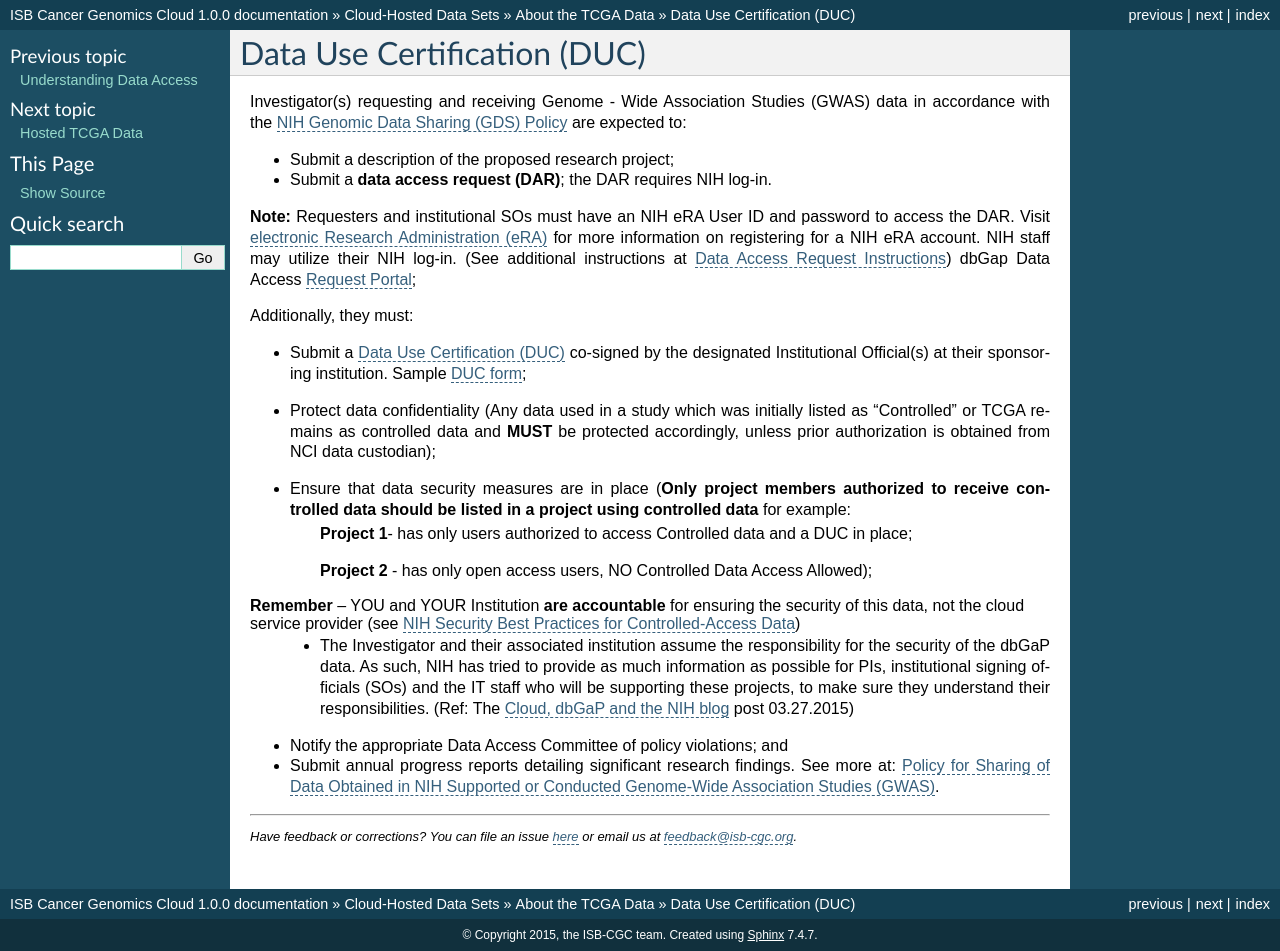
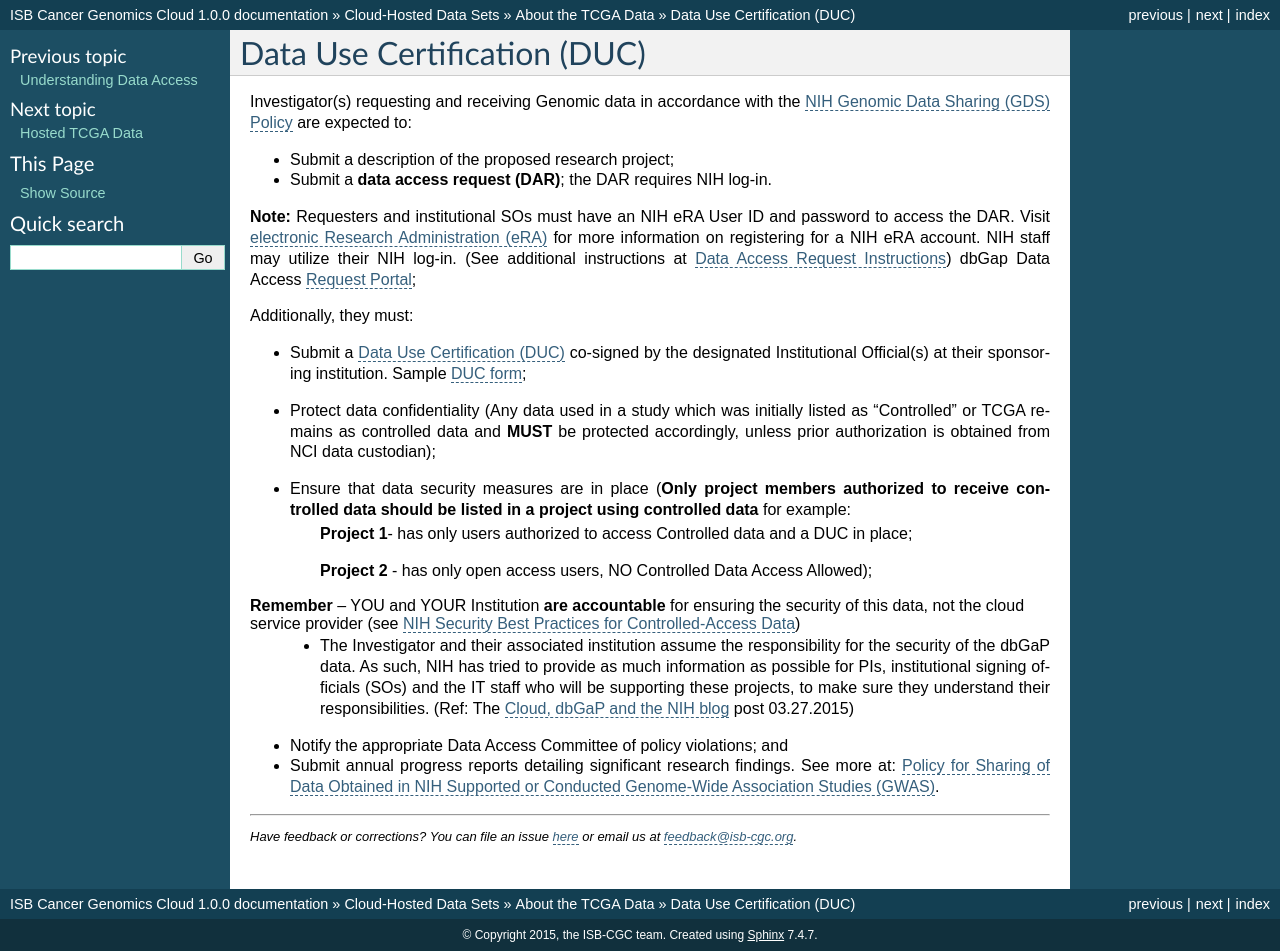
Before and after one commit to isb-cgc/readthedocs, a Sphinx documentation site: the page built from docs/source/sections/data/data2/Data-Use-Certification.rst, in a window 1280 px wide and 951 px high. Built offline with Sphinx 7.4.7, drawn with Linux system fonts in a browser that asks for light colours.

Commit message:
Update Data-Use-Certification.rst

```diff
--- a/docs/source/sections/data/data2/Data-Use-Certification.rst
+++ b/docs/source/sections/data/data2/Data-Use-Certification.rst
@@ -1,7 +1,7 @@
 ********
 Data Use Certification (DUC)
 ********
-Investigator(s) requesting and receiving Genome - Wide Association Studies (GWAS) data in accordance with the `NIH Genomic Data Sharing (GDS) Policy <https://gds.nih.gov/>`_
+Investigator(s) requesting and receiving Genomic data in accordance with the `NIH Genomic Data Sharing (GDS) Policy <https://gds.nih.gov/>`_
 are expected to:
 
 * Submit a description of the proposed research project;
```
